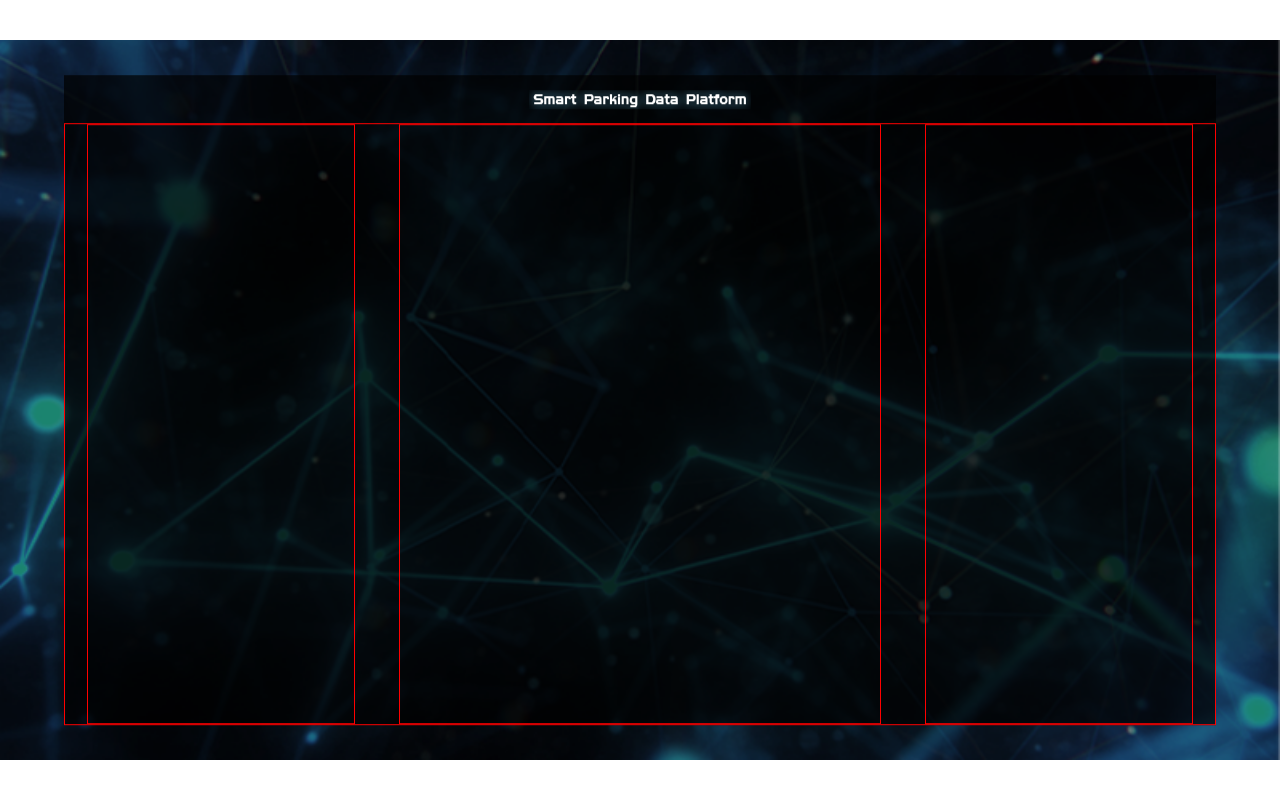
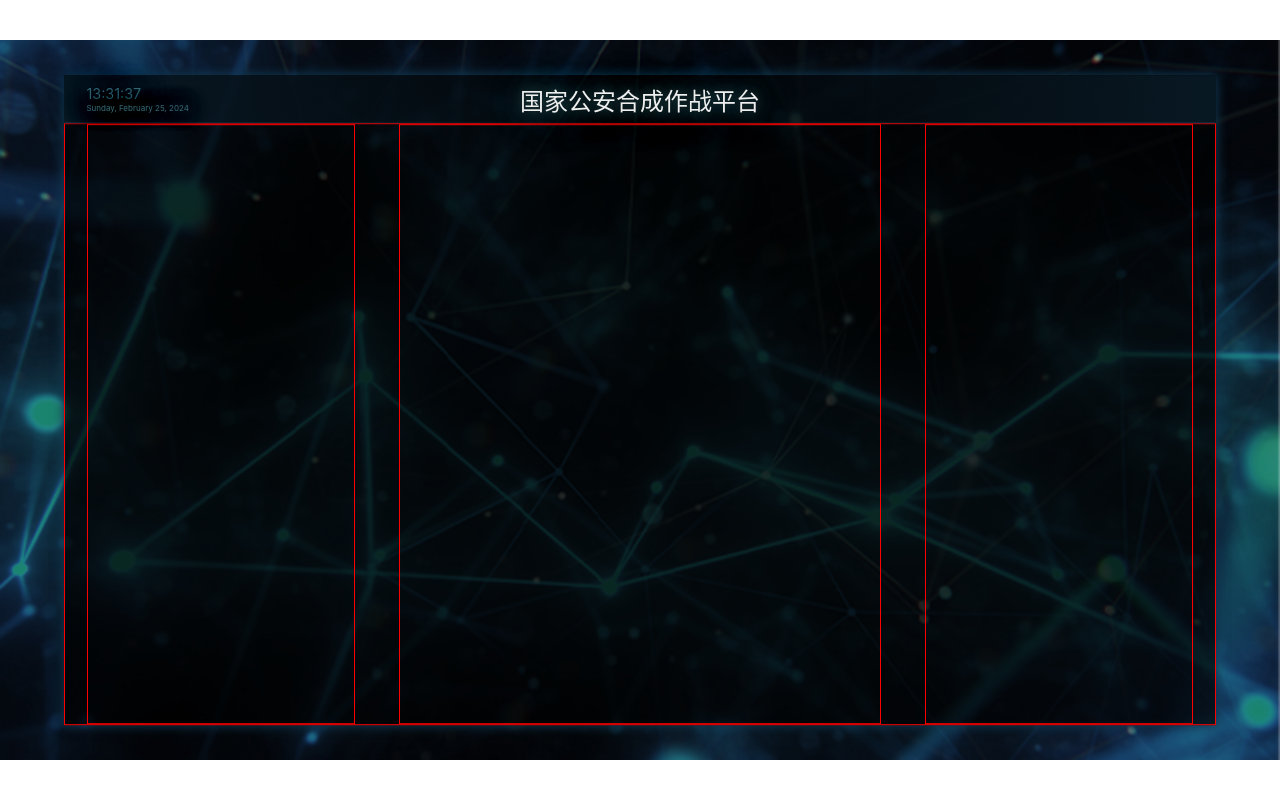
Before and after one commit to lwwywang/React-BigScreen, a React (Vite) app: page /#/ in a window 1280 px wide. Built offline with nearby package versions, Linux system fonts and the light colour scheme.

Commit message:
在header中添加时间

```diff
--- /dev/null
+++ b/src/components/Clock.tsx
@@ -0,0 +1,59 @@
+import React, { useEffect } from 'react';
+
+export const Clock = () => {
+    useEffect(() => {
+        const clock = document.querySelector('.clock');
+        const timer = document.createElement('div');
+        const dater = document.createElement('div');
+        clock.appendChild(timer);
+        clock.appendChild(dater);
+        const step = () => {
+            setTimeout(() => {
+                const time = new Date();
+                const hour = time.getHours();
+                const minute = time.getMinutes();
+                const second = time.getSeconds();
+                const year = time.getFullYear();
+                const month = time.getMonth() + 1;
+                const date = time.getDate();
+                const day = time.getDay();
+                const monthMap = {
+                    1: 'January',
+                    2: 'February',
+                    3: 'March',
+                    4: 'April',
+                    5: 'May',
+                    6: 'June',
+                    7: 'July',
+                    8: 'August',
+                    9: 'September',
+                    10: 'October',
+                    11: 'November',
+                    12: 'December'
+                };
+                const dayMap = {
+                    1: 'Monday',
+                    2: 'Tuesday',
+                    3: 'Wednesday',
+                    4: 'Thursday',
+                    5: 'Friday',
+                    6: 'Saturday',
+                    0: 'Sunday'
+                };
+                minute < 10
+                    ? second < 10
+                        ? (timer.innerHTML = hour + ':0' + minute + ':0' + second)
+                        : (timer.innerHTML = hour + ':0' + minute + ':' + second)
+                    : second < 10
+                        ? (timer.innerHTML = hour + ':' + minute + ':0' + second)
+                        : (timer.innerHTML = hour + ':' + minute + ':' + second);
+                dater.innerHTML = dayMap[day] + ', ' + monthMap[month] + ' ' + date + ', ' + year;
+                step();
+            }, 1000);
+        };
+        step();
+    }, []);
+    return (
+        <div className="clock" />
+    );
+};
--- a/src/pages/home.scss
+++ b/src/pages/home.scss
@@ -5,17 +5,49 @@
     height: px(406);
     background: rgba(0, 0, 0, 0.7);
     color: #fff;
-    text-align: center;
     position: absolute;
     top: 50%;
     left: 50%;
     transform: translate(-50%, -50%);
+    box-shadow: 0 0 10px 1px #103852;
 
     header {
         height: px(30);
         display: flex;
         justify-content: center;
         align-items: center;
+        color: #eee;
+        font-size: px(15);
+        background: linear-gradient(90deg, rgba(8, 24, 35, 1) 0%, rgba(0, 0, 0, 0) 50%, rgba(8, 24, 35, 1) 100%);
+        position: relative;
+        text-shadow: 0 0 10px #1d393d, 0 0 20px #1d393d, 0 0 30px #1d393d, 0 0 40px #1d393d;
+
+        &::before {
+            content: '';
+            position: absolute;
+            height: 1px;
+            bottom: 0;
+            left: 0;
+            right: 0;
+            background: linear-gradient(90deg, rgba(16, 48, 65, 1) 0%, rgba(0, 0, 0, 0) 50%, rgba(16, 48, 65, 1) 100%);
+        }
+
+        .clock {
+            position: absolute;
+            left: px(14);
+            color: #376c78;
+
+            >div {
+                &:first-child {
+                    font-size: px(9);
+                    margin-bottom: px(1);
+                }
+
+                &:nth-child(2) {
+                    font-size: px(5)
+                }
+            }
+        }
     }
 
     main {
--- a/src/pages/home.tsx
+++ b/src/pages/home.tsx
@@ -1,12 +1,14 @@
 import React from 'react';
 import './home.scss';
 import header from '../images/header.png';
+import { Clock } from '../components/Clock';
 
 export const Home = () => {
   return (
     <div className="home">
       <header>
-        <img src={header} />
+        <Clock/>
+        <span>国家公安合成作战平台</span>
       </header>
       <main>
         <section className="section1"></section>
```
